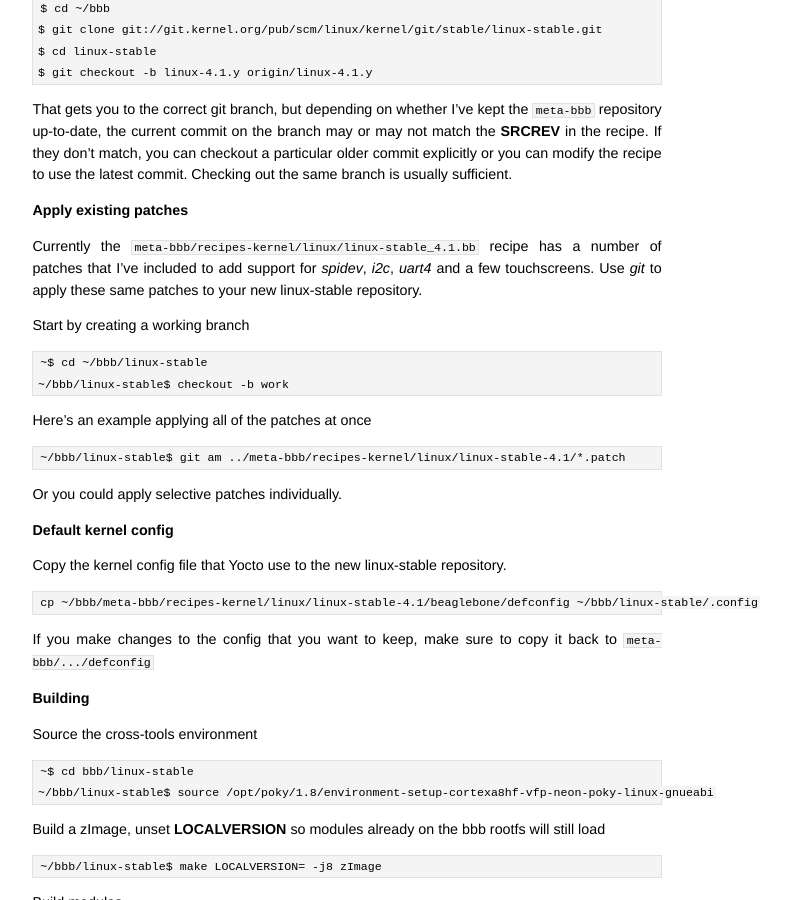
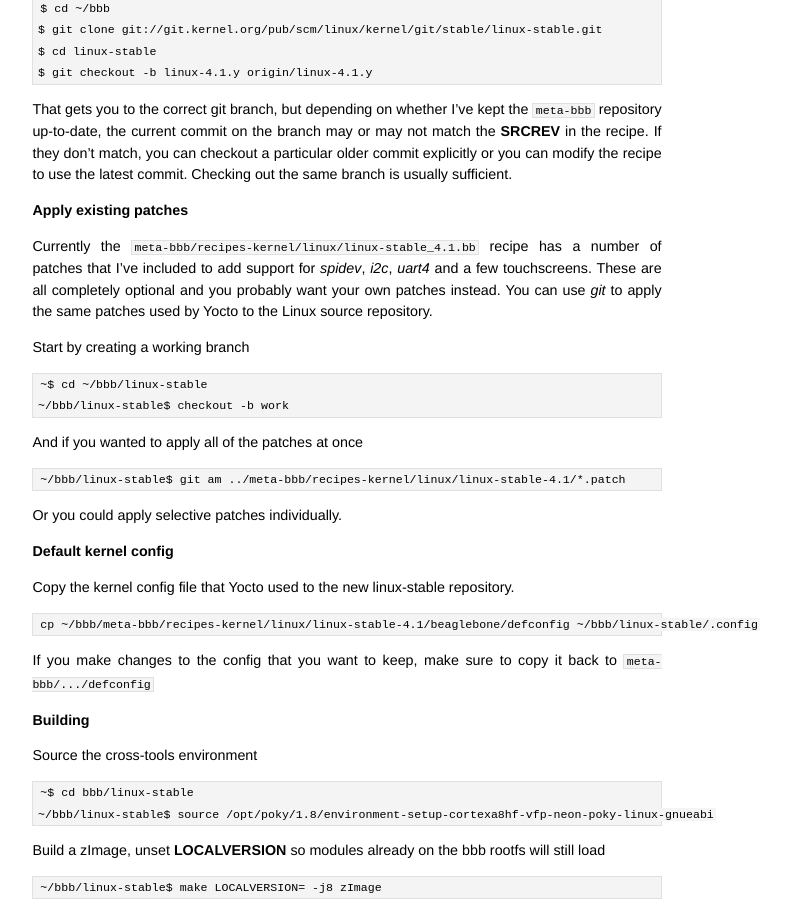
Before and after one commit to jumpnow/jumpnowtek-site, a Jekyll site: the page built from _posts/2015-06-22-Working-on-the-BeagleBone-kernel.md, in a window 1280 px wide and 900 px high, scrolled down 3041 px. Shown: the whole window, without its empty margins (293-1081 px from the left). Built offline with Jekyll 4.4.1, drawn with Linux system fonts in a browser that asks for light colours; some of the changed text lies outside the part shown.

Commit message:
Fix some typos

```diff
--- a/_posts/2015-06-22-Working-on-the-BeagleBone-kernel.md
+++ b/_posts/2015-06-22-Working-on-the-BeagleBone-kernel.md
@@ -160,14 +160,14 @@ That gets you to the correct git branch, but depending on whether I've kept the
 
 ### Apply existing patches
 
-Currently the `meta-bbb/recipes-kernel/linux/linux-stable_4.1.bb` recipe has a number of patches that I've included to add support for *spidev*, *i2c*, *uart4* and a few touchscreens. Use *git* to apply these same patches to your new linux-stable repository.
+Currently the `meta-bbb/recipes-kernel/linux/linux-stable_4.1.bb` recipe has a number of patches that I've included to add support for *spidev*, *i2c*, *uart4* and a few touchscreens. These are all completely optional and you probably want your own patches instead. You can use *git* to apply the same patches used by Yocto to the Linux source repository.
 
 Start by creating a working branch
 
     ~$ cd ~/bbb/linux-stable
     ~/bbb/linux-stable$ checkout -b work
 
-Here's an example applying all of the patches at once
+And if you wanted to apply all of the patches at once
 
     ~/bbb/linux-stable$ git am ../meta-bbb/recipes-kernel/linux/linux-stable-4.1/*.patch
 
@@ -175,7 +175,7 @@ Or you could apply selective patches individually.
 
 ### Default kernel config
 
-Copy the kernel config file that Yocto use to the new linux-stable repository.
+Copy the kernel config file that Yocto used to the new linux-stable repository.
 
     cp ~/bbb/meta-bbb/recipes-kernel/linux/linux-stable-4.1/beaglebone/defconfig ~/bbb/linux-stable/.config
 
@@ -192,7 +192,6 @@ Source the cross-tools environment
 Build a zImage, unset **LOCALVERSION** so modules already on the bbb rootfs will still load
 
     ~/bbb/linux-stable$ make LOCALVERSION= -j8 zImage
-
 
 Build modules
 
```
Also changed, not shown: other parts of _posts/2015-06-22-Working-on-the-BeagleBone-kernel.md (+2 -2 lines).
